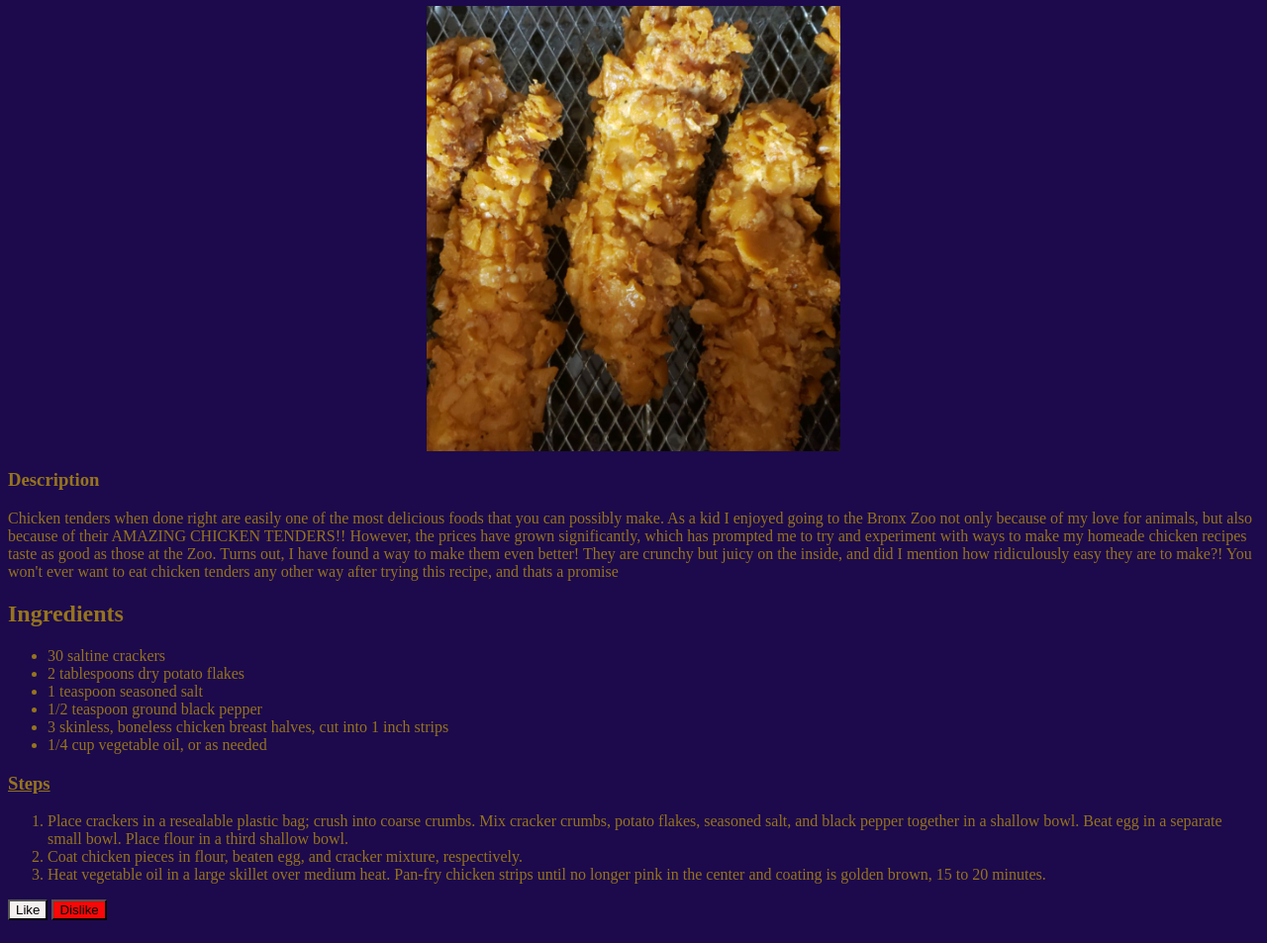
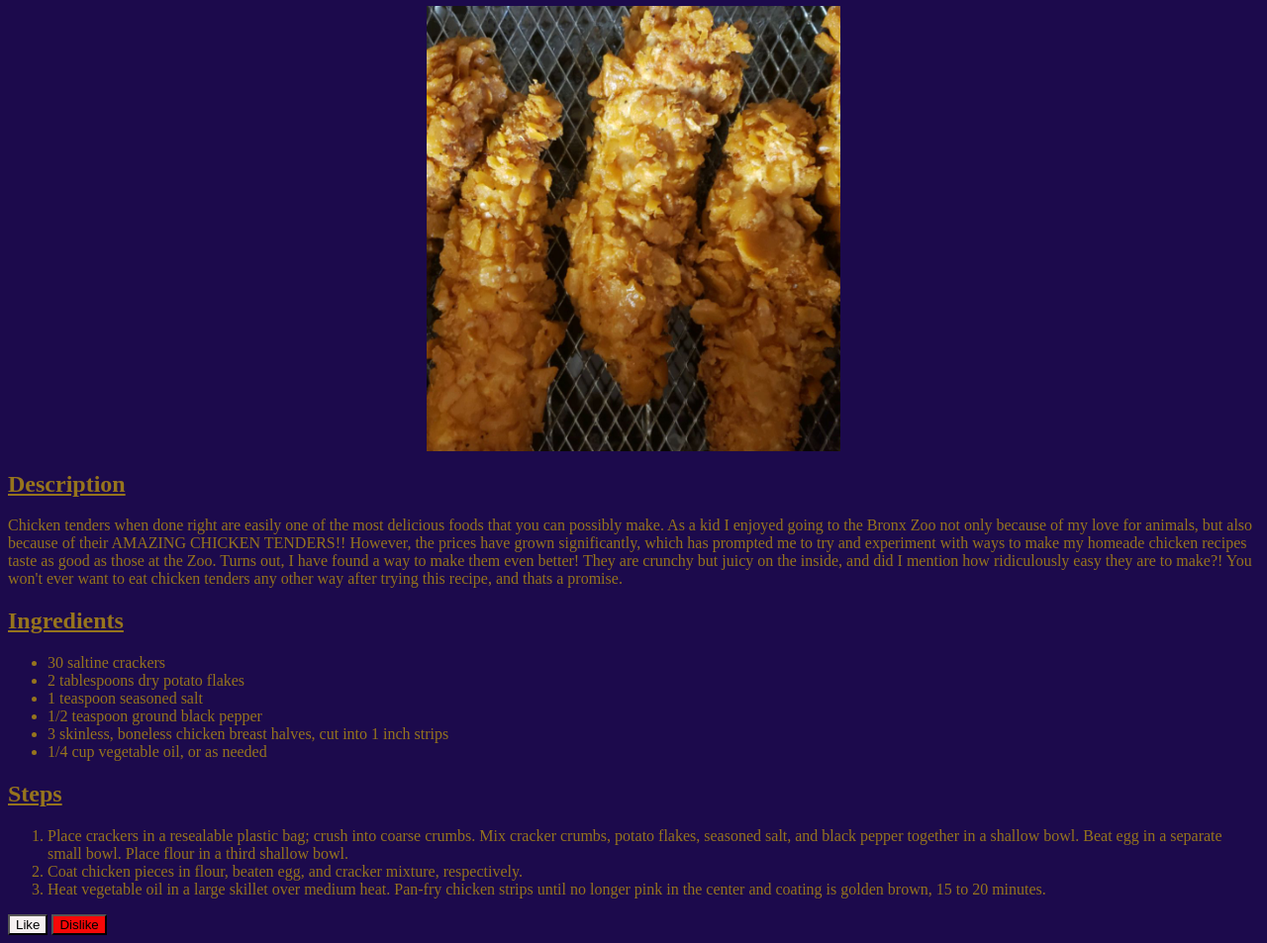
Before and after one commit to oy0139/odin_recipes, a plain HTML site: page recipes/chickentenders.html in a window 1280 px wide. Shown: the part 95-1048 px from the top of the page at 99% size. Drawn offline with Linux system fonts and the light colour scheme.

Commit message:
Edit Headings

```diff
--- a/recipes/chickentenders.html
+++ b/recipes/chickentenders.html
@@ -8,7 +8,7 @@
     <body class="Body">
         <h1 class="Chicken-Tenders-Recipe">Chicken Tenders Recipe </h1>
         <img src = "../images/Chicken_tenders.jpeg" alt="An image of crispy chicken tenders" height="450" width="450" class="image">
-        <h3>Description</h3>
+        <h2 class="Description">Description</h2>
         <p>Chicken tenders when done right are easily one of the most delicious foods
             that you can possibly make.  As a kid I enjoyed going to the Bronx Zoo not only
             because of my love for animals, but also because of their AMAZING CHICKEN
@@ -16,7 +16,7 @@
             try and experiment with ways to make my homeade chicken recipes taste as good as those
             at the Zoo. Turns out, I have found a way to make them even better! They are crunchy but
             juicy on the inside, and did I mention how ridiculously easy they are to make?! You won't ever
-            want to eat chicken tenders any other way after trying this recipe, and thats a promise</p>
+            want to eat chicken tenders any other way after trying this recipe, and thats a promise.</p>
         <h2 class="Ingredients">Ingredients</h2>
         <ul>
             <li>30 saltine crackers</li>
@@ -27,7 +27,7 @@
             <li>1/4 cup vegetable oil, or as needed</li>
         </ul>
 
-        <h3 class="Steps">Steps</h3>
+        <h2 class="Steps">Steps</h2>
         <ol>
             <li>Place crackers in a resealable plastic bag; crush into coarse crumbs.
                 Mix cracker crumbs, potato flakes, seasoned salt, and black pepper
--- a/recipes/style.css
+++ b/recipes/style.css
@@ -8,7 +8,7 @@
     font-style: italic;
     font-size: 18px;
 }
-.Steps{
+.Steps, .Description, .Ingredients{
     text-decoration:  underline;
 }
 .image {
@@ -16,6 +16,7 @@
     margin-left: auto;
     margin-right: auto;
     width: 33%;
+
 }
 * {
     background-color: rgb(28, 10, 76);
```
